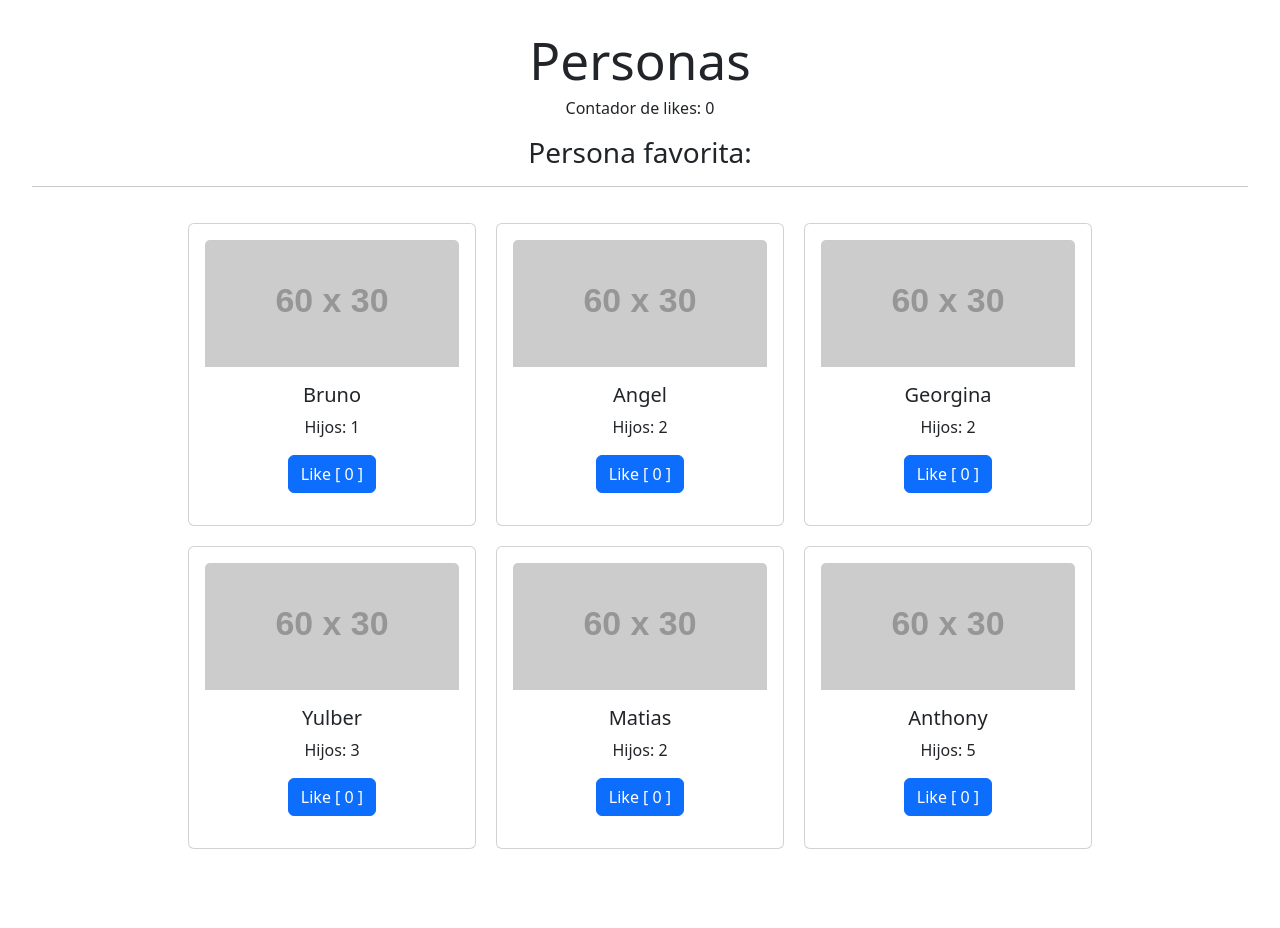
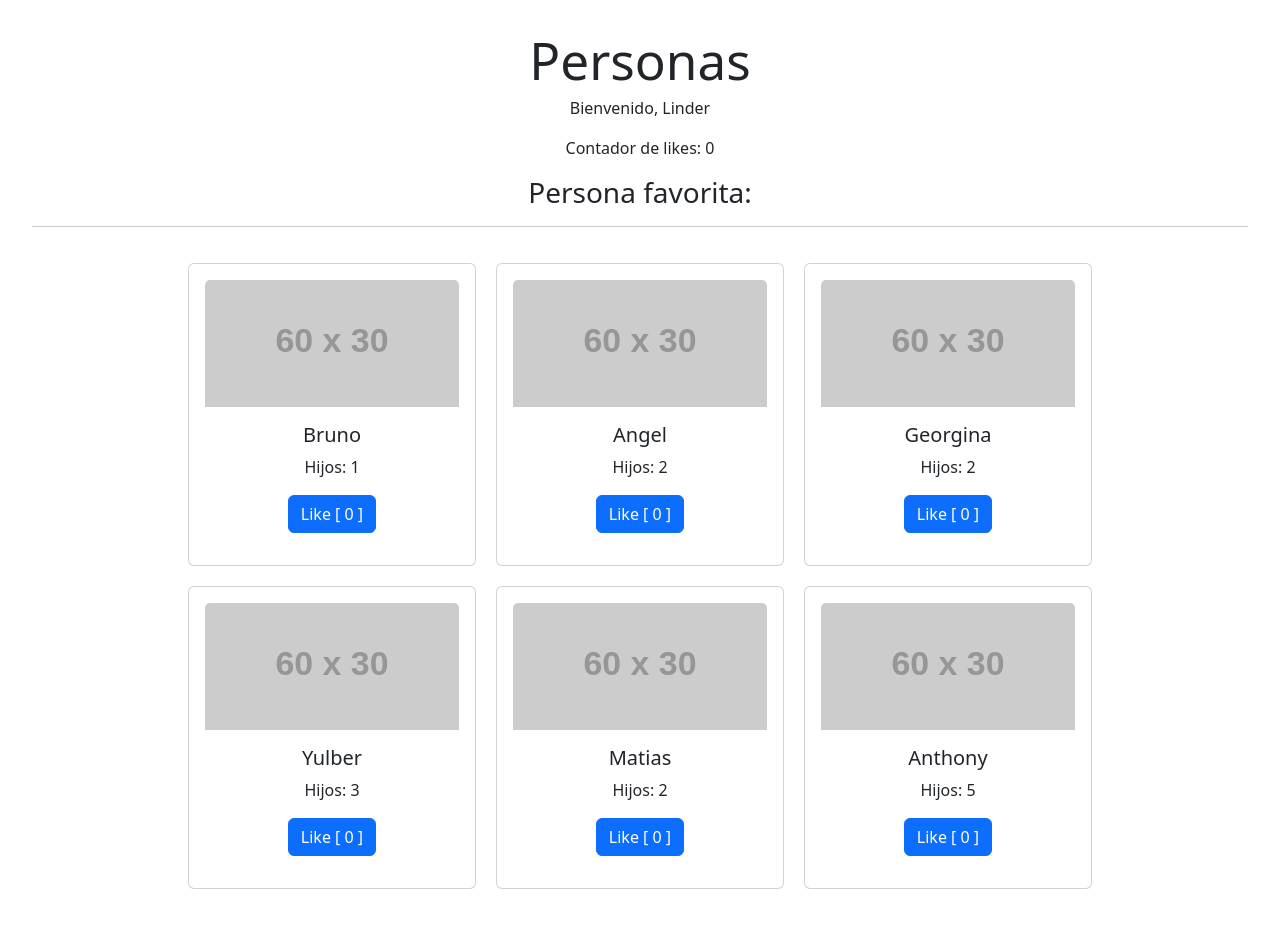
Before and after one commit to entertechschool/lima-code-301n1, a React (Vite) app in the folder curriculum/class-03/demos/react-project/: page / in a window 1280 px wide. Shown: the top 928 px of the page. Before the commit the page ends 901 px from the top, so only its background shows below. Built offline with nearby package versions, Linux system fonts and the light colour scheme.

Commit message:
clase 05: renderizado condicional

```diff
--- a/curriculum/class-03/demos/react-project/src/components/App.jsx
+++ b/curriculum/class-03/demos/react-project/src/components/App.jsx
@@ -10,7 +10,9 @@ import personas from "../personas.json";
 
 function App() {
   const [contador, setContador] = useState(0);
-  const [personasConLikes, setPersonasConLikes] = useState(personas);
+  const [personasConLikes, setPersonasConLikes] = useState(personas); // []
+
+  console.log(personas.length);
 
   const [personaFavorita, setPersonaFavorita] = useState("");
 
@@ -20,8 +22,17 @@ function App() {
 
   return (
     <>
-      <Header contadorLikes={contador} personaFavorita={personaFavorita} />
+      <Header
+        contadorLikes={contador}
+        personaFavorita={personaFavorita}
+        nombre={"Linder"}
+      />
       <hr />
+      {personas.length === 0 ? (
+        <div>
+          <h2>No hay personas por el momento</h2>
+        </div>
+      ) : (
         <Gallery
           personas={personas}
           aumentarContador={aumentarContador}
@@ -29,6 +40,7 @@ function App() {
           setPersonasConLikes={setPersonasConLikes}
           setPersonaFavorita={setPersonaFavorita}
         />
+      )}
     </>
   );
 }
--- a/curriculum/class-03/demos/react-project/src/components/Header.jsx
+++ b/curriculum/class-03/demos/react-project/src/components/Header.jsx
@@ -1,7 +1,11 @@
+/* eslint-disable react/prop-types */
 function Header(props) {
   return (
     <header>
       <h1>Personas</h1>
+      <p>
+        {props.nombre ? `Bienvenido, ${props.nombre}` : "Usuario no encontrado"}
+      </p>
       <p>Contador de likes: {props.contadorLikes}</p>
       <h3>Persona favorita: {props.personaFavorita}</h3>
     </header>
```
Also changed, not shown: curriculum/class-03/demos/react-project/src/personas.json (indentation only). Lines whose indentation alone changed are shown as unchanged.
